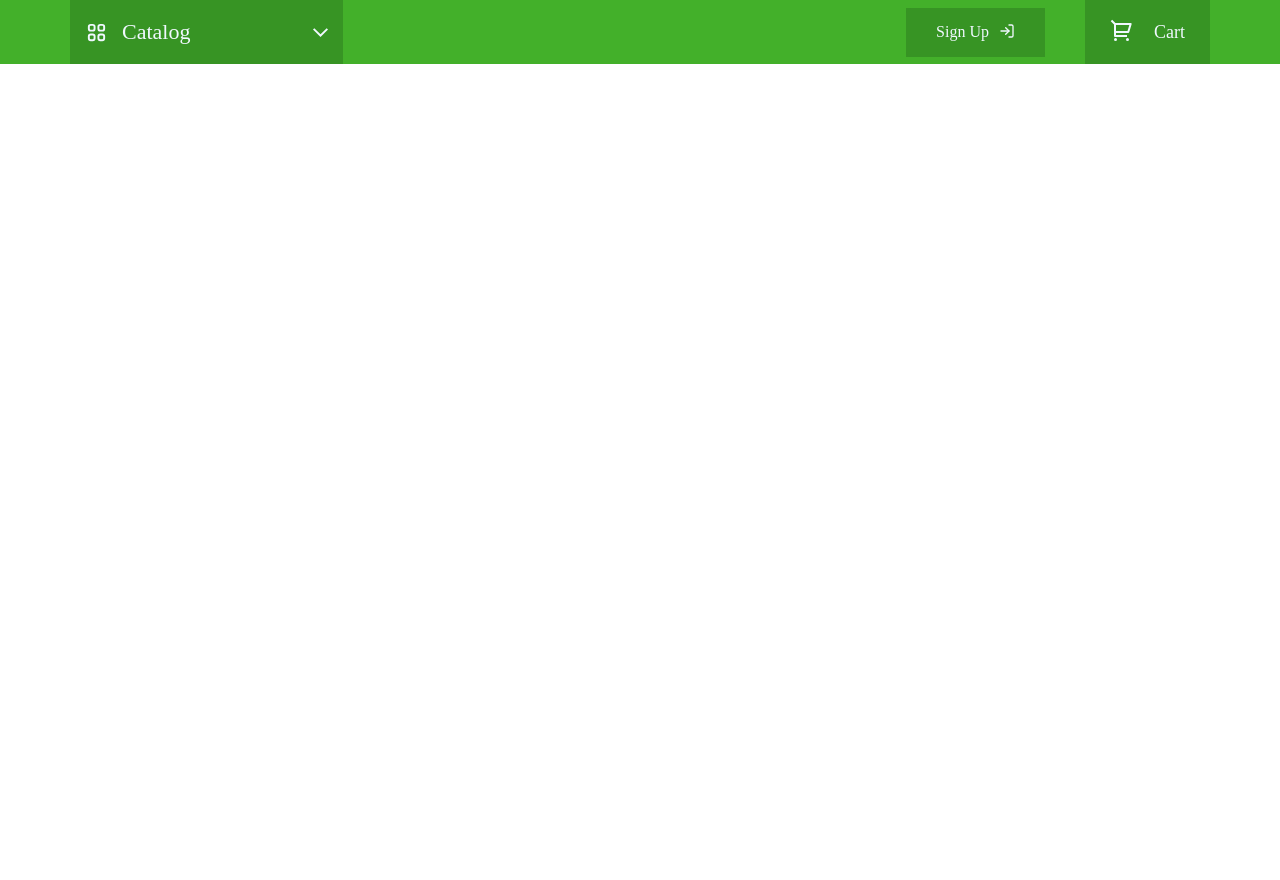
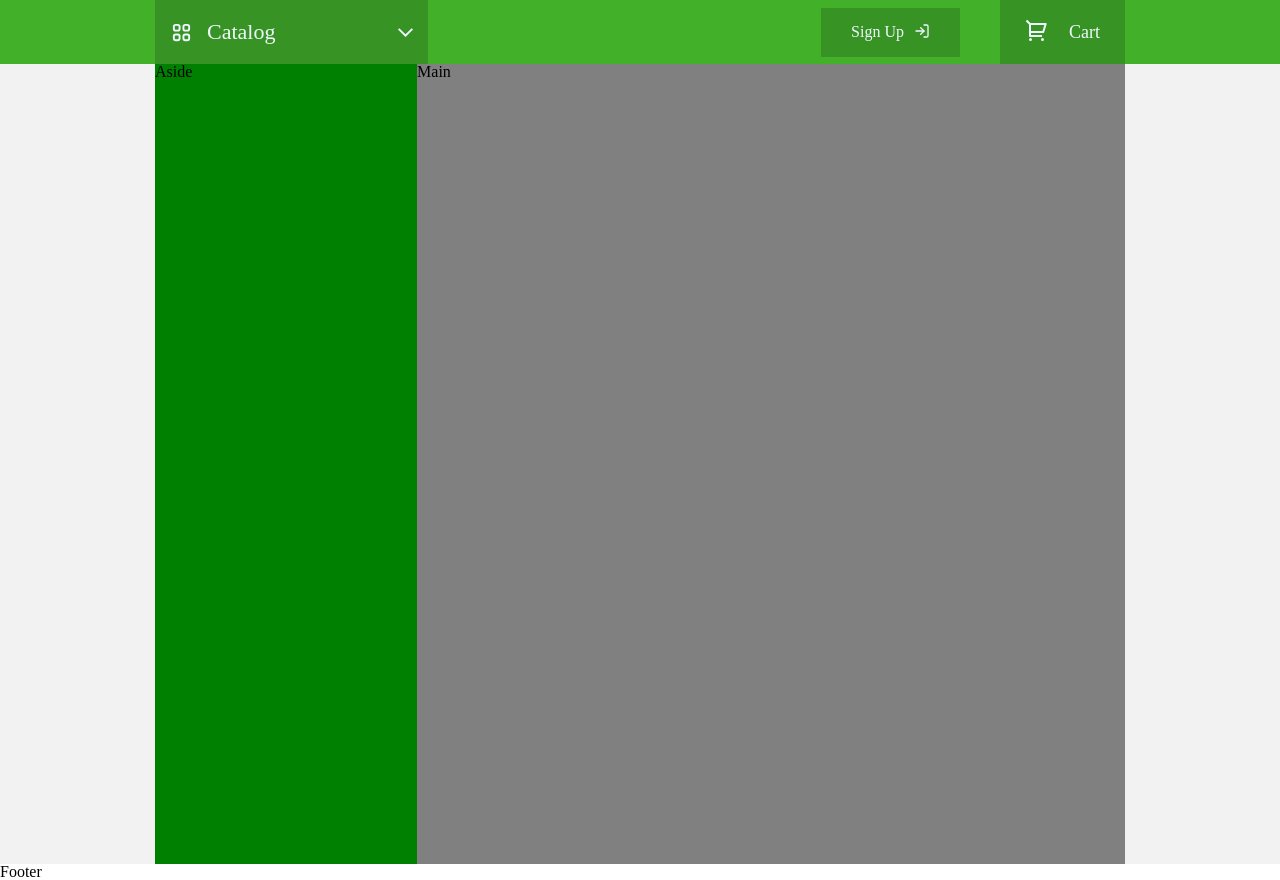
Before and after one commit to Valentyn13/ecommerce_frontend, a React (Vite) app: page / in a window 1280 px wide. Before the commit the page ends 800 px from the top, so only its background shows below. Built offline with nearby package versions, Linux system fonts and the light colour scheme.

Commit message:
add new simple layout

```diff
--- /dev/null
+++ b/src/components/Aside/Aside.scss
@@ -0,0 +1,4 @@
+.sidebar {
+    grid-area: sidebar;
+    background-color: green;
+}
--- /dev/null
+++ b/src/components/Aside/Aside.tsx
@@ -0,0 +1,6 @@
+import './Aside.scss'
+export const Aside = () => {
+  return (
+    <aside className="sidebar">Aside</aside>
+  )
+}
--- /dev/null
+++ b/src/components/Footer/Footer.tsx
@@ -0,0 +1,7 @@
+
+import './Footer.scss'
+export const Footer = () => {
+  return (
+    <div>Footer</div>
+  )
+}
--- /dev/null
+++ b/src/components/Hero/Hero.scss
@@ -0,0 +1,12 @@
+.main {
+    width: 100%;
+    height: 100vh;
+    background-color: #f2f2f2;
+    &__wrapper {
+        height: 100%;
+        display: grid;
+        grid-template-areas:
+        "sidebar laptops laptops laptops"
+        ;
+    }
+}
--- /dev/null
+++ b/src/components/Hero/Hero.tsx
@@ -0,0 +1,14 @@
+import { Aside } from "../Aside/Aside"
+import { Laptops} from "../Main/Laptops"
+import './Hero.scss'
+
+export const Hero = () => {
+  return (
+    <main className="main">
+        <div className="main__wrapper _container">
+            <Aside/>
+            <Laptops/>
+        </div>
+    </main>
+  )
+}
--- /dev/null
+++ b/src/components/Main/Laptops.scss
@@ -0,0 +1,5 @@
+.laptops {
+    grid-area: laptops;
+    background-color: gray;
+
+}
--- /dev/null
+++ b/src/components/Main/Laptops.tsx
@@ -0,0 +1,6 @@
+import './Laptops.scss'
+export const Laptops = () => {
+  return (
+    <div className='laptops'>Main</div>
+  )
+}
--- a/src/components/header/Header.scss
+++ b/src/components/header/Header.scss
@@ -1,4 +1,5 @@
 .header {
+    grid-area: header;
     width: 100%;
     color: aliceblue;
     background-color:#43b02a ;
@@ -10,7 +11,6 @@
     &__container {
         display: flex;
         justify-content: space-between;
-        padding: 0px 15px 0px 15px;
         height: 4rem;
     }
     &__catalog {
--- a/src/pages/Home.page.tsx
+++ b/src/pages/Home.page.tsx
@@ -1,10 +1,15 @@
+
+import { Footer } from "../components/Footer/Footer"
+import { Hero } from "../components/Hero/Hero"
 import { Header } from "../components/header/Header"
-
+import './Home.page.scss'
 
 export const Home = () => {
   return (
     <>
-    <Header/>
+        <Header/>
+        <Hero/>
+        <Footer/>
     </>
   )
 }
--- a/src/styles/variables.scss
+++ b/src/styles/variables.scss
@@ -14,7 +14,7 @@ $minWidth: 320px;
 // Ширина полотна (макету)
 $maxWidth: 1142px;
 // Ширина обмежуючого контейнера (0 = немає обмеження)
-$maxWidthContainer: 1170;
+$maxWidthContainer: 1400;
 // Загальний відступ у контейнера
 // (30 = по 15px ліворуч і праворуч, 0 = немає відступу)
 $containerPadding: 30;
```
Also changed, not shown: src/components/Footer/Footer.scss (added), src/pages/Home.page.scss (added).
